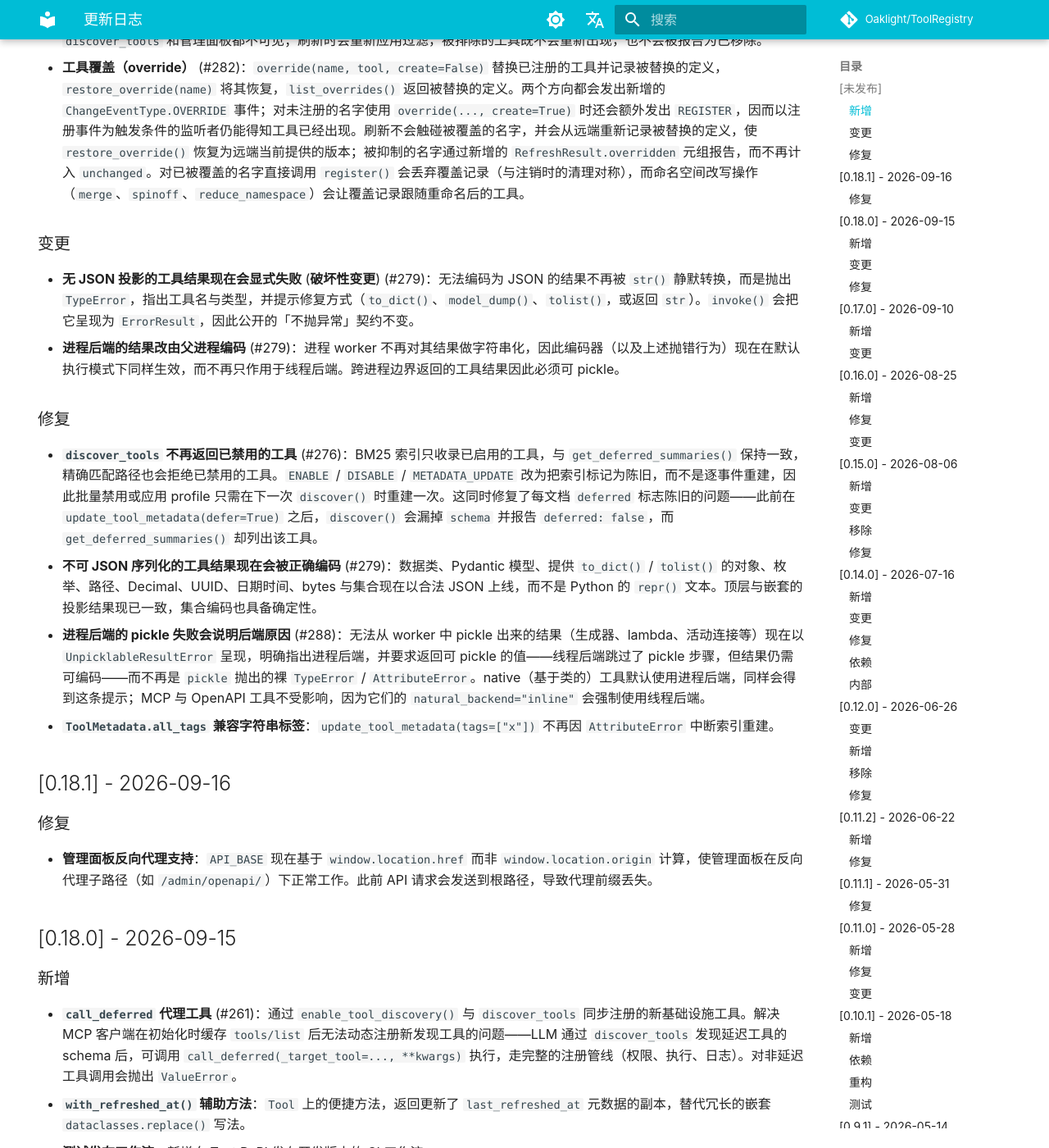
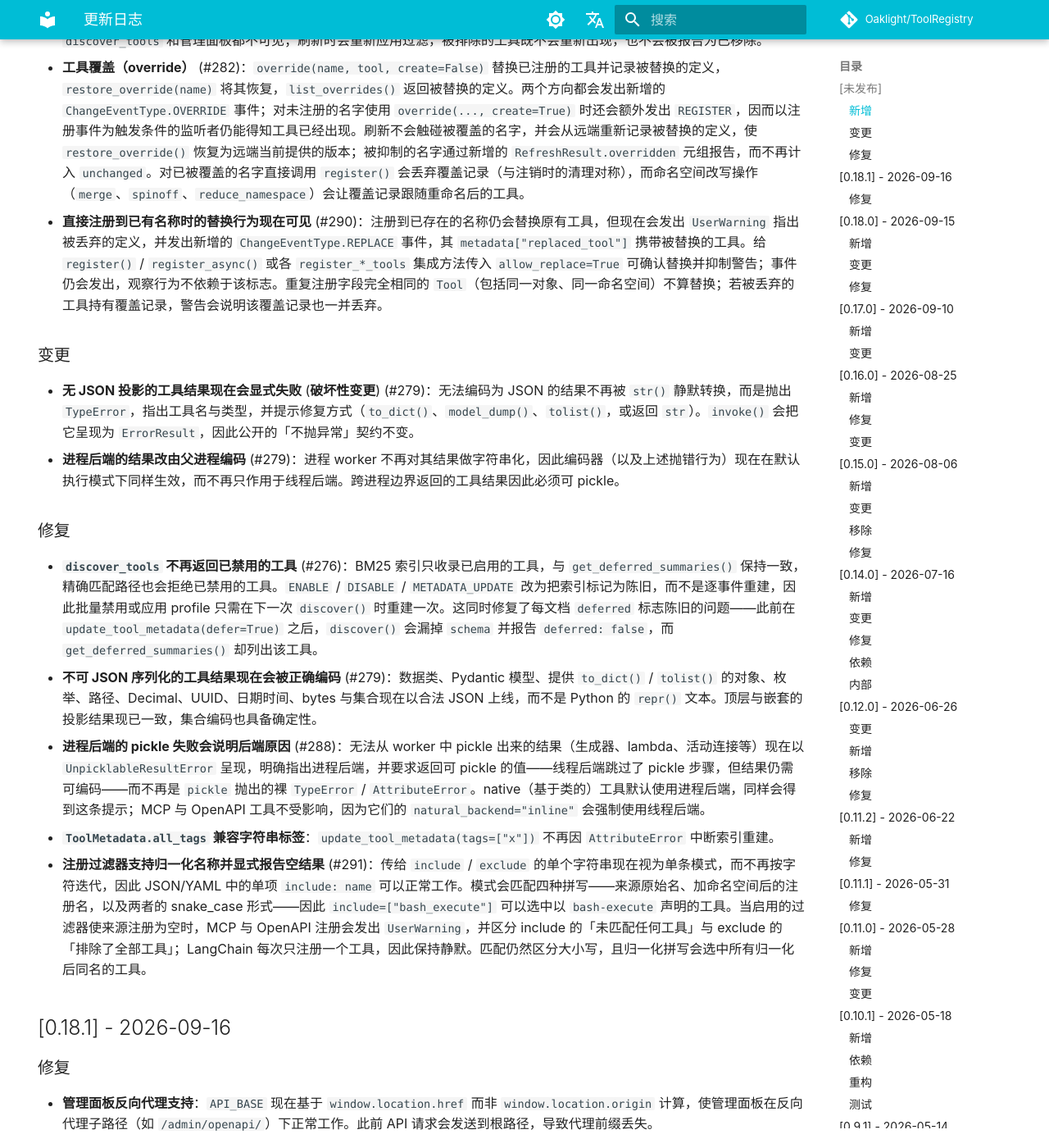
Before and after one commit to Oaklight/ToolRegistry, an MkDocs documentation site: the page built from docs/changelog.md, in a window 1280 px wide and 1400 px high, scrolled down 854 px. Shown: the whole window at 82% size. Built offline with MkDocs 1.6.1 and Material for MkDocs 9.7.7, drawn with Linux system fonts in a browser that asks for light colours; some web fonts are replaced; comment, search, counter and statistics services are not loaded.

Commit message:
docs: 补充 #290、#291 的更新日志与事件参考

```diff
--- a/docs/changelog.md
+++ b/docs/changelog.md
@@ -23,6 +23,7 @@ hide:
 - **执行提示元数据** (#280)：`ToolMetadata` 新增 `title`、`read_only_hint`、`destructive_hint`、`idempotent_hint` 和 `open_world_hint`。全部默认 `None`（未声明 / 未知），并与显式的 `False` 保持可区分。`ToolMetadata.execution_hints` 返回解析后的 `dict[str, bool]`：由 `ToolTag.READ_ONLY` 推导 `read_only_hint`，由 `ToolTag.DESTRUCTIVE` 推导 `destructive_hint`，并为只读工具补上 `destructive_hint=False`，使其不会与协议默认值互相矛盾。键与 MCP 的 `readOnlyHint` / `destructiveHint` / `idempotentHint` / `openWorldHint` 一一对应；由传输层发出这些字段属于后续工作。同时声明只读与破坏性提示会触发 `UserWarning`，配置加载器也会对 `tool_metadata.<tool>` 下无法识别的键告警。
 - **注册期 `include` / `exclude` 过滤** (#281)：`register()` 与 `register_async()` 现在为 `mcp`、`openapi`、`langchain` 三种来源接受 `include` 或 `exclude`，因此可以在注册时就缩小来源范围，而不必先全量注册再禁用不需要的工具。匹配使用 `fnmatch` 通配符，同时匹配来源的原始名称（MCP 工具名、OpenAPI `operationId`、LangChain 工具名）和加上命名空间之后的注册名。`include` 与 `exclude` 互斥，传给 `native` / `class` 来源会抛出 `ValueError`。被过滤掉的工具根本不会进入注册表，因此对 `discover_tools` 和管理面板都不可见；刷新时会重新应用过滤，被排除的工具既不会重新出现，也不会被报告为已移除。
 - **工具覆盖（override）** (#282)：`override(name, tool, create=False)` 替换已注册的工具并记录被替换的定义，`restore_override(name)` 将其恢复，`list_overrides()` 返回被替换的定义。两个方向都会发出新增的 `ChangeEventType.OVERRIDE` 事件；对未注册的名字使用 `override(..., create=True)` 时还会额外发出 `REGISTER`，因而以注册事件为触发条件的监听者仍能得知工具已经出现。刷新不会触碰被覆盖的名字，并会从远端重新记录被替换的定义，使 `restore_override()` 恢复为远端当前提供的版本；被抑制的名字通过新增的 `RefreshResult.overridden` 元组报告，而不再计入 `unchanged`。对已被覆盖的名字直接调用 `register()` 会丢弃覆盖记录（与注销时的清理对称），而命名空间改写操作（`merge`、`spinoff`、`reduce_namespace`）会让覆盖记录跟随重命名后的工具。
+- **直接注册到已有名称时的替换行为现在可见** (#290)：注册到已存在的名称仍会替换原有工具，但现在会发出 `UserWarning` 指出被丢弃的定义，并发出新增的 `ChangeEventType.REPLACE` 事件，其 `metadata["replaced_tool"]` 携带被替换的工具。给 `register()` / `register_async()` 或各 `register_*_tools` 集成方法传入 `allow_replace=True` 可确认替换并抑制警告；事件仍会发出，观察行为不依赖于该标志。重复注册字段完全相同的 `Tool`（包括同一对象、同一命名空间）不算替换；若被丢弃的工具持有覆盖记录，警告会说明该覆盖记录也一并丢弃。
 
 ### 变更
 
@@ -35,6 +36,7 @@ hide:
 - **不可 JSON 序列化的工具结果现在会被正确编码** (#279)：数据类、Pydantic 模型、提供 `to_dict()` / `tolist()` 的对象、枚举、路径、Decimal、UUID、日期时间、bytes 与集合现在以合法 JSON 上线，而不是 Python 的 `repr()` 文本。顶层与嵌套的投影结果现已一致，集合编码也具备确定性。
 - **进程后端的 pickle 失败会说明后端原因** (#288)：无法从 worker 中 pickle 出来的结果（生成器、lambda、活动连接等）现在以 `UnpicklableResultError` 呈现，明确指出进程后端，并要求返回可 pickle 的值——线程后端跳过了 pickle 步骤，但结果仍需可编码——而不再是 `pickle` 抛出的裸 `TypeError` / `AttributeError`。native（基于类的）工具默认使用进程后端，同样会得到这条提示；MCP 与 OpenAPI 工具不受影响，因为它们的 `natural_backend="inline"` 会强制使用线程后端。
 - **`ToolMetadata.all_tags` 兼容字符串标签**：`update_tool_metadata(tags=["x"])` 不再因 `AttributeError` 中断索引重建。
+- **注册过滤器支持归一化名称并显式报告空结果** (#291)：传给 `include` / `exclude` 的单个字符串现在视为单条模式，而不再按字符迭代，因此 JSON/YAML 中的单项 `include: name` 可以正常工作。模式会匹配四种拼写——来源原始名、加命名空间后的注册名，以及两者的 snake_case 形式——因此 `include=["bash_execute"]` 可以选中以 `bash-execute` 声明的工具。当启用的过滤器使来源注册为空时，MCP 与 OpenAPI 注册会发出 `UserWarning`，并区分 include 的「未匹配任何工具」与 exclude 的「排除了全部工具」；LangChain 每次只注册一个工具，因此保持静默。匹配仍然区分大小写，且归一化拼写会选中所有归一化后同名的工具。
 
 ## [0.18.1] - 2026-09-16
 
```
Also changed, not shown: docs/api/events.md (+2 -0 lines).
